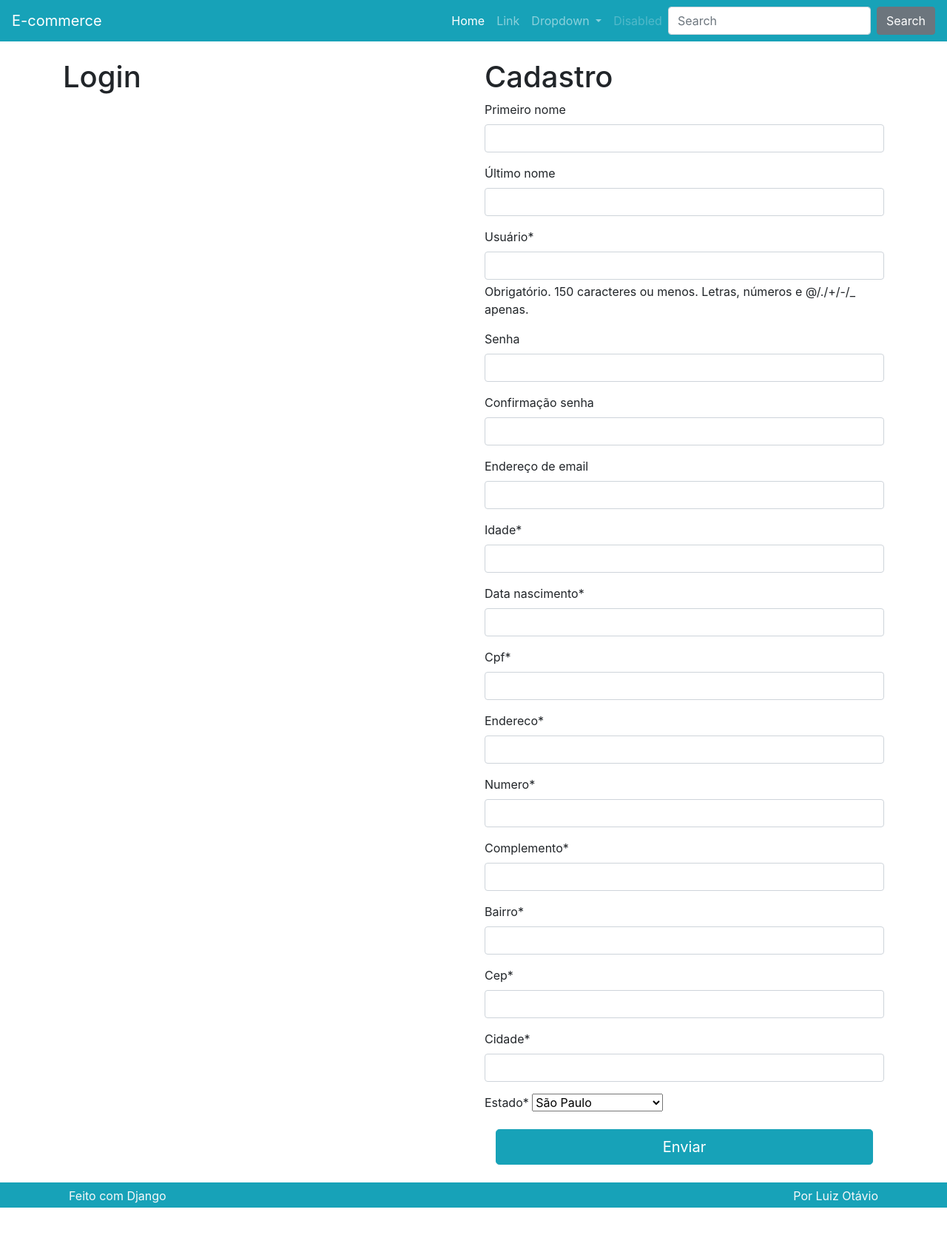
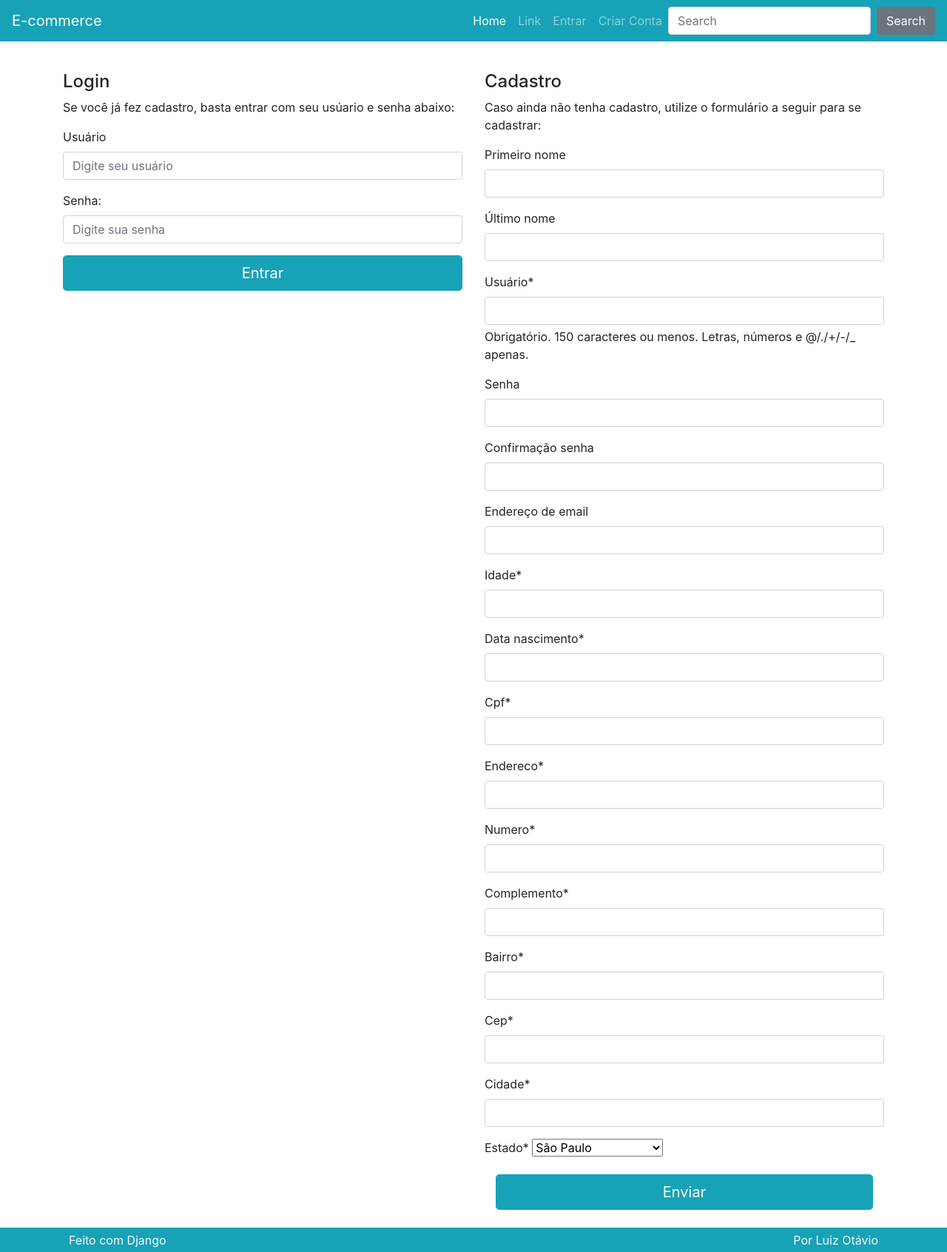
Before and after one commit to leovieirad/Projeto-E-commerce-Django, a Django app: page /perfil/ in a window 1280 px wide. Shown: the whole page at 74% size. Before the commit the page ends 1632 px from the top, so only its background shows below. Run offline with Django 5.2, Linux system fonts and the light colour scheme; some libraries are stand-ins or nearby versions.

Commit message:
Login e Logout

```diff
--- a/perfil/templates/perfil/atualizar.html
+++ b/perfil/templates/perfil/atualizar.html
@@ -1,5 +1,9 @@
 {% extends "perfil/criar.html" %}
 
 {% block titulocadastro %}
-<h1>Atualizar dados</h1>
+<h4>Atualizar cadastro</h4>
+<p>
+    Utilize o formulário a seguir
+    para atualizar seus dados.
+</p>
 {% endblock titulocadastro %}
--- a/perfil/templates/perfil/criar.html
+++ b/perfil/templates/perfil/criar.html
@@ -6,15 +6,33 @@
 <div class="row">
 
     {% if not request.user.is_authenticated %}
-    <div class="col-lg">
-        <h1>Login</h1>
+    <div class="col-lg mt-3">
+        <h4>Login</h4>
+        <p>Se você já fez cadastro, basta entrar com seu usúario e senha abaixo:</p>
+
+        <form method="POST" action="{% url "perfil:login" %}">
+            {% csrf_token %}
+            <div class="form-group">
+              <label for="InputUsuario1">Usuário</label>
+              <input type="text" name='username' class="form-control" id="InputUsuario1" aria-describedby="usuarioHelp"
+              placeholder="Digite seu usuário">
+            </div>
+            <div class="form-group">
+              <label for="exampleInputPassword1">Senha:</label>
+              <input type="password" name='password' class="form-control" id="exampleInputPassword1"
+              placeholder="Digite sua senha">
+            </div>
+            <button type="submit" class="btn btn-primary btn-block btn-lg">Entrar</button>
+          </form>
+
     </div>
     {% endif %}
 
-    <div class="col-lg">
+    <div class="col-lg mt-3">
 
         {% block titulocadastro %}
-        <h1>Cadastro</h1>
+        <h4>Cadastro</h4>
+        <p>Caso ainda não tenha cadastro, utilize o formulário a seguir para se cadastrar:</p>
         {% endblock titulocadastro %}
 
         <form method='POST' action="">
--- a/perfil/views.py
+++ b/perfil/views.py
@@ -1,8 +1,10 @@
-from django.shortcuts import render, get_object_or_404
+from django.contrib import messages
+from django.shortcuts import render, get_object_or_404, redirect
 from django.views.generic import ListView
 from django.views import View
+from django.http import HttpResponse
 from django.contrib.auth.models import User
-from django.contrib.auth import authenticate, login
+from django.contrib.auth import authenticate, login, logout
 import copy
 
 from . import models
@@ -55,8 +57,7 @@ class BasePerfil(View):
 
 class Criar(BasePerfil):
     def post(self, *args, **kwargs):
-        #if not self.userform.is_valid() or not self.perfilform.is_valid():
-        if not self.userform.is_valid():
+        if not self.userform.is_valid() or not self.perfilform.is_valid():
             return self.renderizar
 
         username = self.userform.cleaned_data.get('username')
@@ -111,15 +112,63 @@ class Criar(BasePerfil):
 
         self.request.session['carrinho'] = self.carrinho
         self.request.session.save()
+
+        messages.success(
+            self.request,
+            'Seu cadastro foi criado ou atualizado com sucesso.'
+        )
+
+        messages.success(
+            self.request,
+            'Você fez login e pode concluir sua compra.'
+        )
+
+        return redirect('perfil:criar')
         return self.renderizar
 
 
 
 class Atualizar(View):
-    pass
+    def get(self, *args, **kwargs):
+        return HttpResponse('Atualizar')
 
 class Login(View):
-    pass
+    def post(self, *args, **kwargs):
+        username = self.request.POST.get('username')
+        password = self.request.POST.get('password')
+
+        if not username or not password:
+            messages.error(
+                self.request,
+                'Usuário ou senha inválidos.'
+            )
+            return redirect('perfil:criar')
+
+        usuario = authenticate(self.request, username=username, password=password)
+
+        if not usuario:
+            messages.error(
+                self.request,
+                'Usuário ou senha inválidos.'
+            )
+            return redirect('perfil:criar')
+
+        login(self.request, user=usuario)
+        messages.success(
+            self.request,
+            'Você fez login no sistema e pode concluir sua compra.'
+        )
+        return redirect('produto:carrinho')
+
+
 
 class Logout(View):
-    pass
+    def get(self, *args, **kwargs):
+        carrinho = copy.deepcopy(self.request.session.get('carrinho'))
+
+        logout(self.request)
+
+        self.request.session['carrinho'] = carrinho
+        self.request.session.save()
+
+        return redirect('produto:lista')
--- a/templates/parciais/_nav.html
+++ b/templates/parciais/_nav.html
@@ -15,21 +15,26 @@
             <li class="nav-item">
                 <a class="nav-link" href="#">Link</a>
             </li>
+
+            {% if request.user.is_authenticated %}
             <li class="nav-item dropdown">
                 <a class="nav-link dropdown-toggle" href="#" id="navbarDropdown" role="button"
                     data-toggle="dropdown" aria-haspopup="true" aria-expanded="false">
-                    Dropdown
+                    Conta
                 </a>
                 <div class="dropdown-menu" aria-labelledby="navbarDropdown">
-                    <a class="dropdown-item" href="#">Action</a>
-                    <a class="dropdown-item" href="#">Another action</a>
-                    <div class="dropdown-divider"></div>
-                    <a class="dropdown-item" href="#">Something else here</a>
+                    <a class="dropdown-item" href="{% url "perfil:criar" %}">Atualizar dados</a>
+                    <a class="dropdown-item" href="{% url "perfil:logout" %}">Sair</a>
                 </div>
             </li>
+            {% else %}
             <li class="nav-item">
-                <a class="nav-link disabled" href="#">Disabled</a>
+                <a class="nav-link" href="{% url "perfil:criar" %}">Entrar</a>
             </li>
+            <li class="nav-item">
+                <a class="nav-link" href="{% url "perfil:criar" %}">Criar Conta</a>
+            </li>
+            {% endif %}
 
             {% if request.session.carrinho %}
             <li class="nav-item">
```
